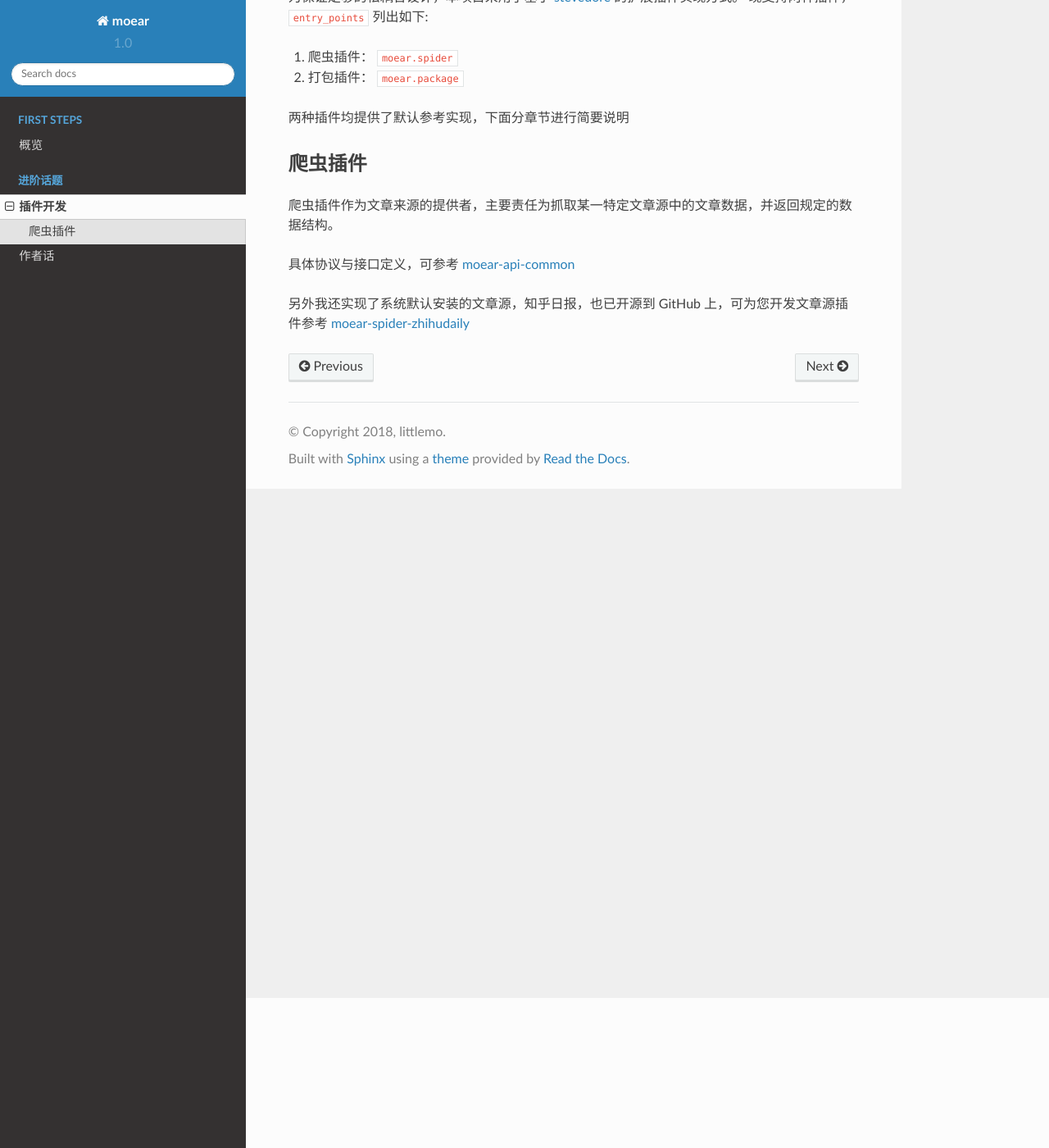
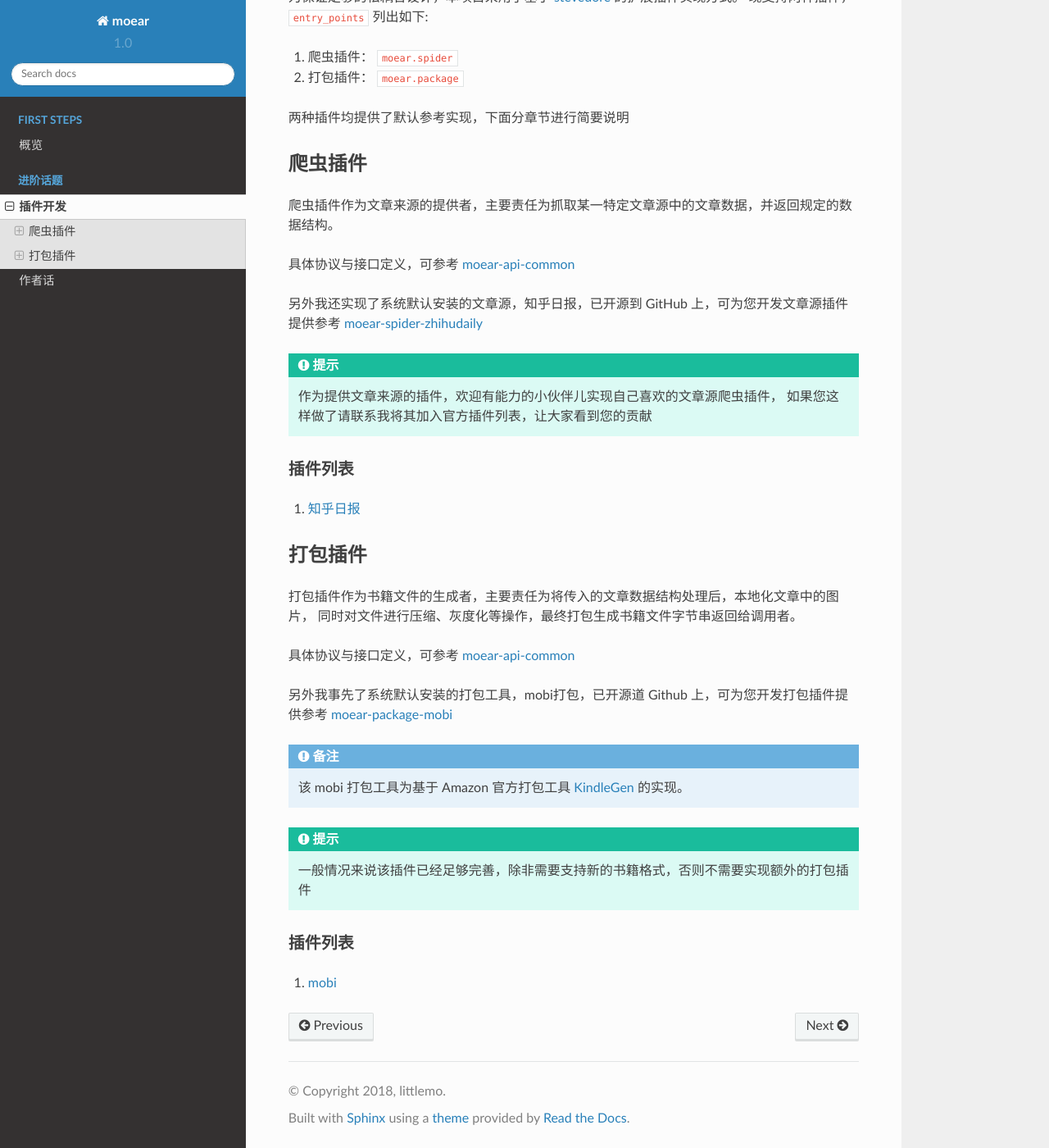
Before and after one commit to littlemo/moear, a Sphinx documentation site: the page built from docs/source/topics/plugin.rst, in a window 1280 px wide and 1400 px high, scrolled down 183 px. Shown: the whole window at 82% size. Built offline with Sphinx 7.4.7 and the Read the Docs theme 2.0.0, drawn with Linux system fonts in a browser that asks for light colours; formulas are drawn with MathJax 3.

Commit message:
F: 实现打包插件章节说明文档，并同时优化爬虫插件中部分表述

```diff
--- a/docs/source/topics/plugin.rst
+++ b/docs/source/topics/plugin.rst
@@ -19,10 +19,48 @@
 
 具体协议与接口定义，可参考 `moear-api-common`_
 
-另外我还实现了系统默认安装的文章源，知乎日报，也已开源到 GitHub 上，可为您开发文章源插件参考
+另外我还实现了系统默认安装的文章源，知乎日报，已开源到 GitHub 上，可为您开发文章源插件提供参考
 `moear-spider-zhihudaily`_
+
+.. hint::
+
+    作为提供文章来源的插件，欢迎有能力的小伙伴儿实现自己喜欢的文章源爬虫插件，
+    如果您这样做了请联系我将其加入官方插件列表，让大家看到您的贡献
+
+插件列表
+--------
+
+#. `知乎日报`_
+
+打包插件
+========
+
+打包插件作为书籍文件的生成者，主要责任为将传入的文章数据结构处理后，本地化文章中的图片，
+同时对文件进行压缩、灰度化等操作，最终打包生成书籍文件字节串返回给调用者。
+
+具体协议与接口定义，可参考 `moear-api-common`_
+
+另外我事先了系统默认安装的打包工具，mobi打包，已开源道 Github 上，可为您开发打包插件提供参考
+`moear-package-mobi`_
+
+.. note::
+
+    该 mobi 打包工具为基于 Amazon 官方打包工具 `KindleGen`_ 的实现。
+
+.. hint::
+
+    一般情况来说该插件已经足够完善，除非需要支持新的书籍格式，否则不需要实现额外的打包插件
+
+插件列表
+--------
+
+#. `mobi`_
 
 
 .. _stevedore: https://docs.openstack.org/stevedore/latest/
 .. _moear-api-common: http://moear-api-common.rtfd.io
 .. _moear-spider-zhihudaily: http://moear-spider-zhihudaily.rtfd.io
+.. _知乎日报: https://github.com/littlemo/moear-spider-zhihudaily
+.. _moear-package-mobi: http://moear-package-mobi.rtfd.io
+.. _mobi: https://github.com/littlemo/moear-package-mobi
+.. _KindleGen: https://www.amazon.com/gp/feature.html?docId=1000765211
```
